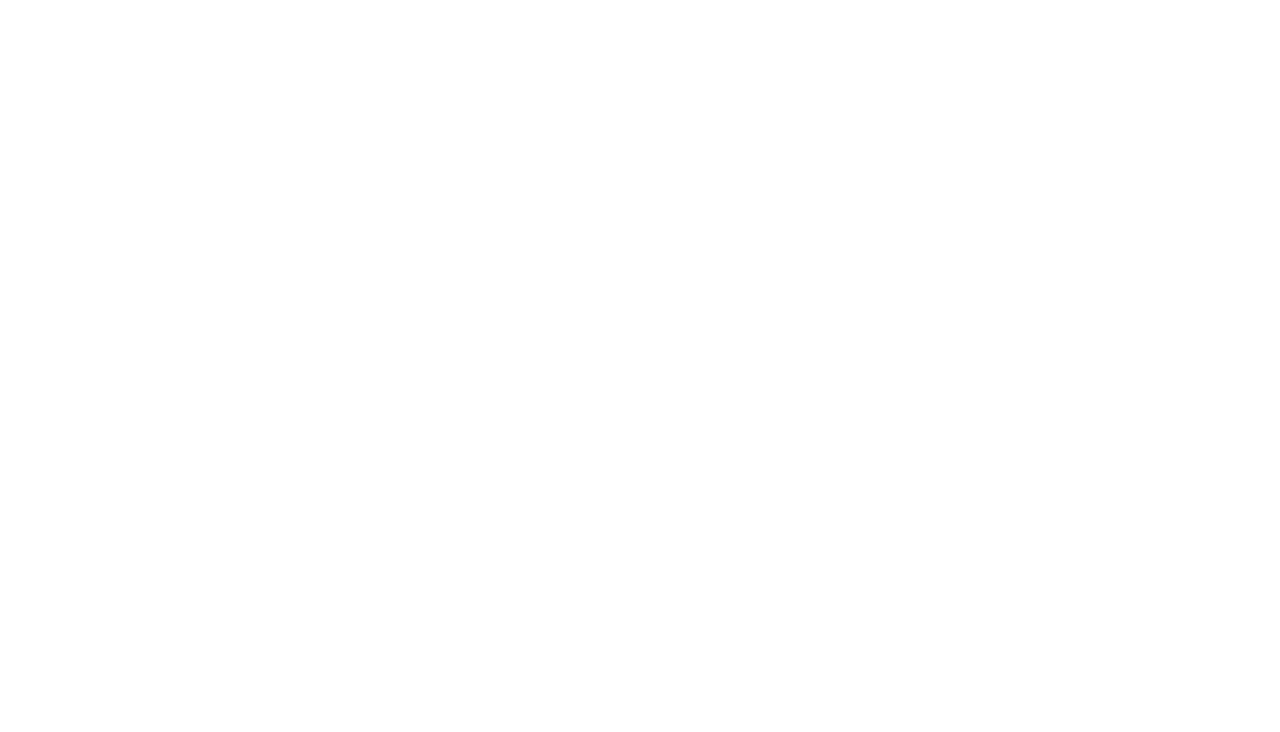
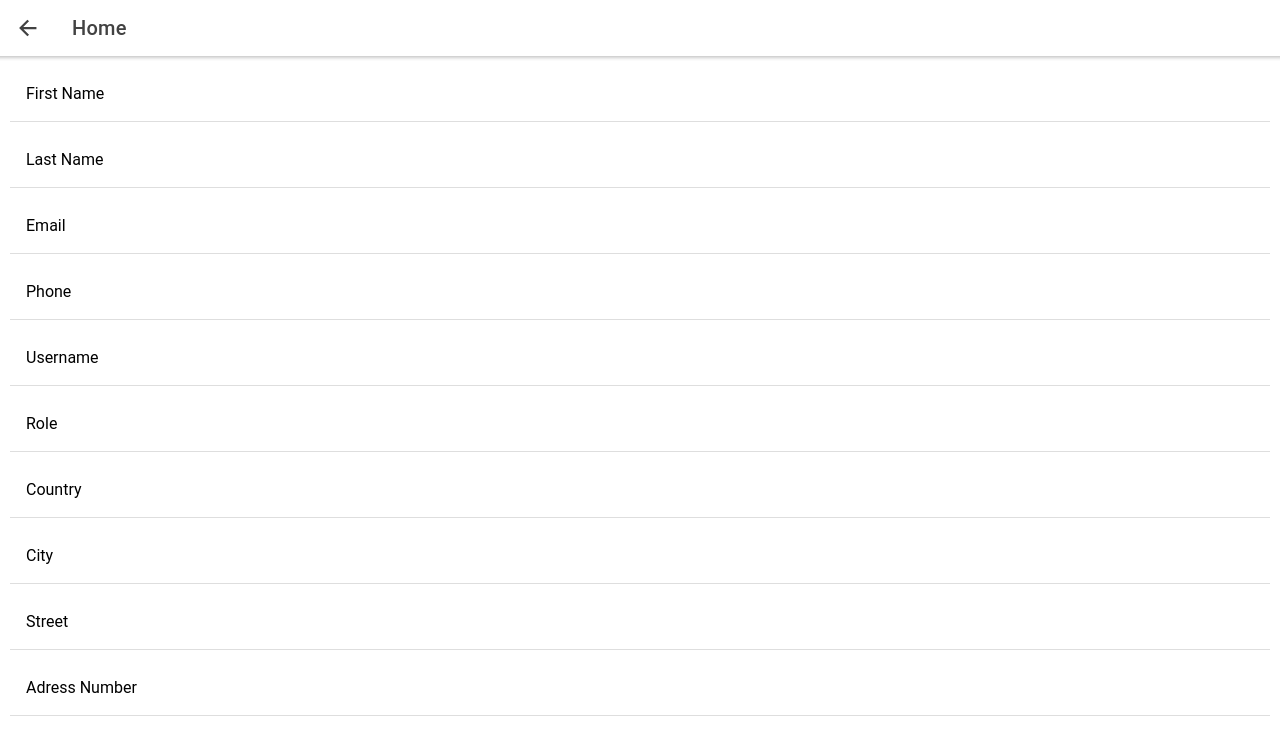
Before and after one commit to eugen1701/nopMobile, a React (Create React App) app: page /user_profile in a window 1280 px wide. Shown: the top 732 px of the page. Built offline with nearby package versions, Linux system fonts and the light colour scheme; no server answers.

Commit message:
Finished login

```diff
--- a/src/App.tsx
+++ b/src/App.tsx
@@ -23,6 +23,7 @@ import '@ionic/react/css/display.css';
 import './theme/variables.css';
 import Login from "./pages/Login";
 import Register from "./pages/Register/Register";
+import UserProfile from "./pages/UserProfile";
 
 const App: React.FC = () => (
   <IonApp>
@@ -33,6 +34,9 @@ const App: React.FC = () => (
         </Route>
         <Route exact path="/login">
           <Login />
+        </Route>
+        <Route exact path="/user_profile">
+          <UserProfile />
         </Route>
         <Route exact path="/register">
           <Register />
--- a/src/pages/Home.tsx
+++ b/src/pages/Home.tsx
@@ -1,15 +1,30 @@
-import {IonContent, IonHeader, IonPage, IonTitle, IonToolbar, IonCard, IonLabel} from '@ionic/react';
+import {
+    IonContent,
+    IonHeader,
+    IonPage,
+    IonTitle,
+    IonToolbar,
+    IonCard,
+    IonLabel,
+    IonFab,
+    IonFabButton, IonCardTitle, IonIcon, IonRow, IonCol, IonButton
+} from '@ionic/react';
 
 import './Home.css';
 import {useHistory} from "react-router-dom";
+import {personCircle} from "ionicons/icons";
+import React from "react";
 
 const Home: React.FC = () => {
     // eslint-disable-next-line @typescript-eslint/no-unused-vars
     const history = useHistory();
     const token = localStorage.token
-    const username=localStorage.username
-    const role=localStorage.role
-    const id=localStorage.id
+    const username = localStorage.username
+    const role = localStorage.role
+    const id = localStorage.id
+    const user_profile_load = () =>{
+        history.push('/user_profile')
+    }
     return (
         <IonPage>
             <IonHeader>
@@ -17,11 +32,19 @@ const Home: React.FC = () => {
                     <IonTitle>Home</IonTitle>
                 </IonToolbar>
             </IonHeader>
-            <IonContent fullscreen>
-                <IonCard>
-                    <h2>username: {username}</h2>
-                    <IonLabel>user role: {role}</IonLabel>
-                </IonCard>
+            <IonContent fullscreen className="ion-text-center">
+                <IonRow>
+                    <IonCol>
+                        <IonCard>
+
+                                <IonIcon
+                                style={{fontSize: "70px", color: "#DEA54B"}}
+                                icon={personCircle} onClick={user_profile_load}
+                            />
+                            <IonCardTitle>{username}</IonCardTitle>
+                        </IonCard>
+                    </IonCol>
+                </IonRow>
             </IonContent>
         </IonPage>
     );
--- /dev/null
+++ b/src/pages/UserProfile.tsx
@@ -0,0 +1,202 @@
+import {
+    IonContent,
+    IonHeader,
+    IonPage,
+    IonTitle,
+    IonToolbar,
+    IonCard,
+    IonLabel,
+    IonFab,
+    IonFabButton, IonGrid, IonCol, IonRow, IonInput, IonItem, IonButtons,IonBackButton
+} from '@ionic/react';
+
+import './Home.css';
+import {useHistory} from "react-router-dom";
+import axios from "axios";
+import React, {useEffect, useState} from "react";
+
+const UserProfile: React.FC = () => {
+    // eslint-disable-next-line @typescript-eslint/no-unused-vars
+    const history = useHistory();
+    const token = localStorage.token
+    const id = localStorage.id
+    const strringy = "http://localhost:7768/api/User/Details/" + id;
+    const [addressNumber, setaddressNumber] = useState<string>();
+    const [city, setCity] = useState<string>();
+    const [country, setCountry] = useState<string>();
+    const [email, setEmail] = useState<string>();
+    const [firstName, setFirstName] = useState<string>();
+    const [phone, setPhone] = useState<string>();
+    const [lastName, setLastName] = useState<string>();
+    const [role, setRole] = useState<string>();
+    const [street, setStreet] = useState<string>();
+    const [username, setUsername] = useState<string>();
+    useEffect(() => {
+        axios.get(strringy, {
+            headers: {
+                'Authorization': `Bearer ${token}`
+            }
+        }).then((response) => {
+
+            setFirstName(response.data.firstName);
+            setLastName(response.data.lastName);
+            setEmail(response.data.email);
+            setUsername(response.data.userName);
+            setPhone(response.data.phoneNumber);
+            setRole(response.data.role);
+            setCountry(response.data.country);
+            setCity(response.data.city);
+            setStreet(response.data.street);
+            setaddressNumber(response.data.adressNumber);
+        })
+    }, []);
+
+    return (
+        <IonPage>
+            <IonHeader>
+                <IonToolbar>
+                    <IonButtons slot="start">
+                        <IonBackButton defaultHref="home" />
+                    </IonButtons>
+                    <IonTitle>Home</IonTitle>
+                </IonToolbar>
+            </IonHeader>
+            <IonContent fullscreen>
+                <IonGrid>
+                    <IonRow>
+                        <IonCol>
+                            <IonItem>
+                                <IonLabel position="floating"> First Name</IonLabel>
+                                <IonInput
+                                    type="text"
+                                    value={firstName}
+                                    onIonChange={(e) => setFirstName(e.detail.value!)}
+                                >
+                                </IonInput>
+                            </IonItem>
+                        </IonCol>
+                    </IonRow>
+                    <IonRow>
+                        <IonCol>
+                            <IonItem>
+                                <IonLabel position="floating"> Last Name</IonLabel>
+                                <IonInput
+                                    type="text"
+                                    value={lastName}
+                                    onIonChange={(e) => setLastName(e.detail.value!)}
+                                >
+                                </IonInput>
+                            </IonItem>
+                        </IonCol>
+                    </IonRow>
+                    <IonRow>
+                        <IonCol>
+                            <IonItem>
+                                <IonLabel position="floating"> Email</IonLabel>
+                                <IonInput
+                                    type="email"
+                                    value={email}
+                                    onIonChange={(e) => setEmail(e.detail.value!)}
+                                >
+                                </IonInput>
+                            </IonItem>
+                        </IonCol>
+                    </IonRow>
+                    <IonRow>
+                        <IonCol>
+                            <IonItem>
+                                <IonLabel position="floating"> Phone</IonLabel>
+                                <IonInput
+                                    type="text"
+                                    value={phone}
+                                    onIonChange={(e) => setPhone(e.detail.value!)}
+                                >
+                                </IonInput>
+                            </IonItem>
+                        </IonCol>
+                    </IonRow>
+                    <IonRow>
+                        <IonCol>
+                            <IonItem>
+                                <IonLabel position="floating"> Username</IonLabel>
+                                <IonInput
+                                    type="text"
+                                    value={username}
+                                    onIonChange={(e) => setUsername(e.detail.value!)}
+                                >
+                                </IonInput>
+                            </IonItem>
+                        </IonCol>
+                    </IonRow>
+                    <IonRow>
+                        <IonCol>
+                            <IonItem>
+                                <IonLabel position="floating"> Role</IonLabel>
+                                <IonInput
+                                    type="text"
+                                    value={role}
+                                    onIonChange={(e) => setRole(e.detail.value!)}
+                                >
+                                </IonInput>
+                            </IonItem>
+                        </IonCol>
+                    </IonRow>
+                    <IonRow>
+                        <IonCol>
+                            <IonItem>
+                                <IonLabel position="floating"> Country</IonLabel>
+                                <IonInput
+                                    type="text"
+                                    value={country}
+                                    onIonChange={(e) => setCountry(e.detail.value!)}
+                                >
+                                </IonInput>
+                            </IonItem>
+                        </IonCol>
+                    </IonRow>
+                    <IonRow>
+                        <IonCol>
+                            <IonItem>
+                                <IonLabel position="floating"> City</IonLabel>
+                                <IonInput
+                                    type="text"
+                                    value={city}
+                                    onIonChange={(e) => setCity(e.detail.value!)}
+                                >
+                                </IonInput>
+                            </IonItem>
+                        </IonCol>
+                    </IonRow>
+                    <IonRow>
+                        <IonCol>
+                            <IonItem>
+                                <IonLabel position="floating"> Street</IonLabel>
+                                <IonInput
+                                    type="text"
+                                    value={street}
+                                    onIonChange={(e) => setStreet(e.detail.value!)}
+                                >
+                                </IonInput>
+                            </IonItem>
+                        </IonCol>
+                    </IonRow>
+                    <IonRow>
+                        <IonCol>
+                            <IonItem>
+                                <IonLabel position="floating"> Adress Number</IonLabel>
+                                <IonInput
+                                    type="text"
+                                    value={addressNumber}
+                                    onIonChange={(e) => setaddressNumber(e.detail.value!)}
+                                >
+                                </IonInput>
+                            </IonItem>
+                        </IonCol>
+                    </IonRow>
+                </IonGrid>
+            </IonContent>
+        </IonPage>
+    );
+};
+
+export default UserProfile;
```
